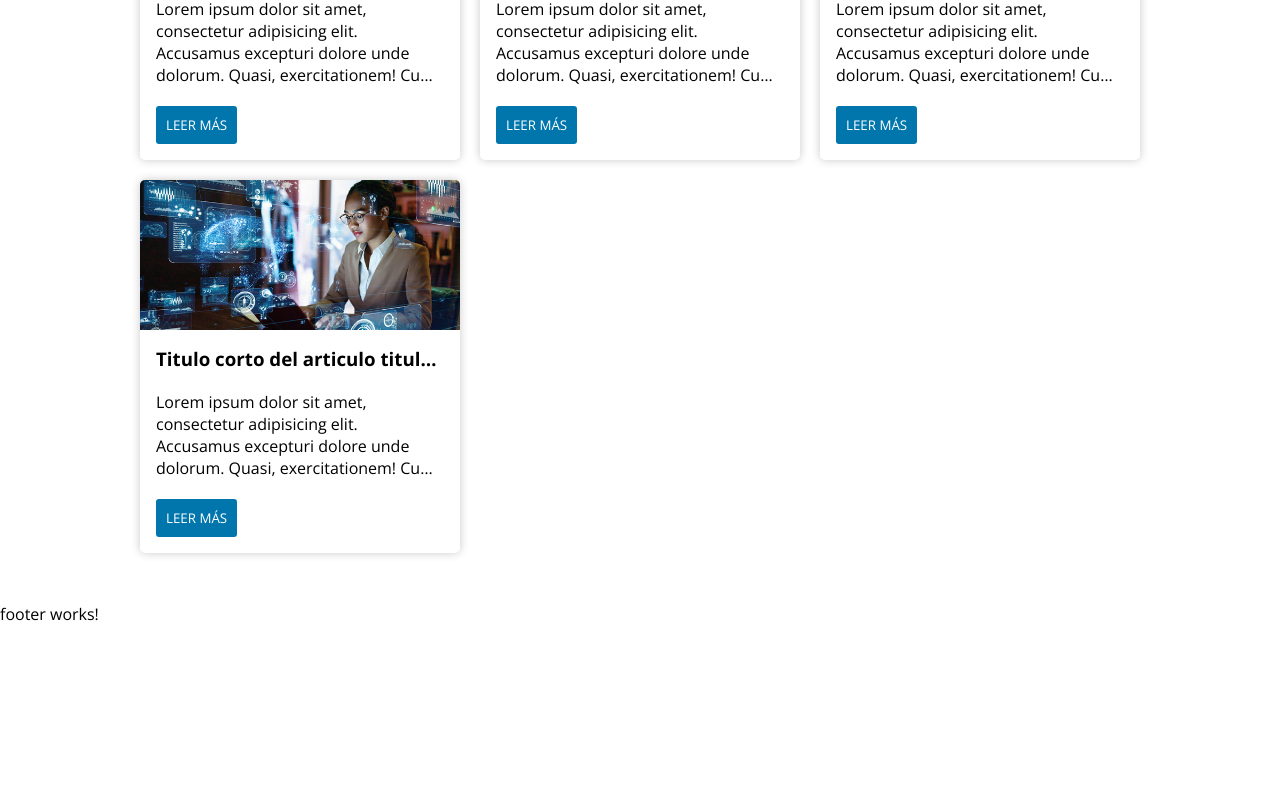
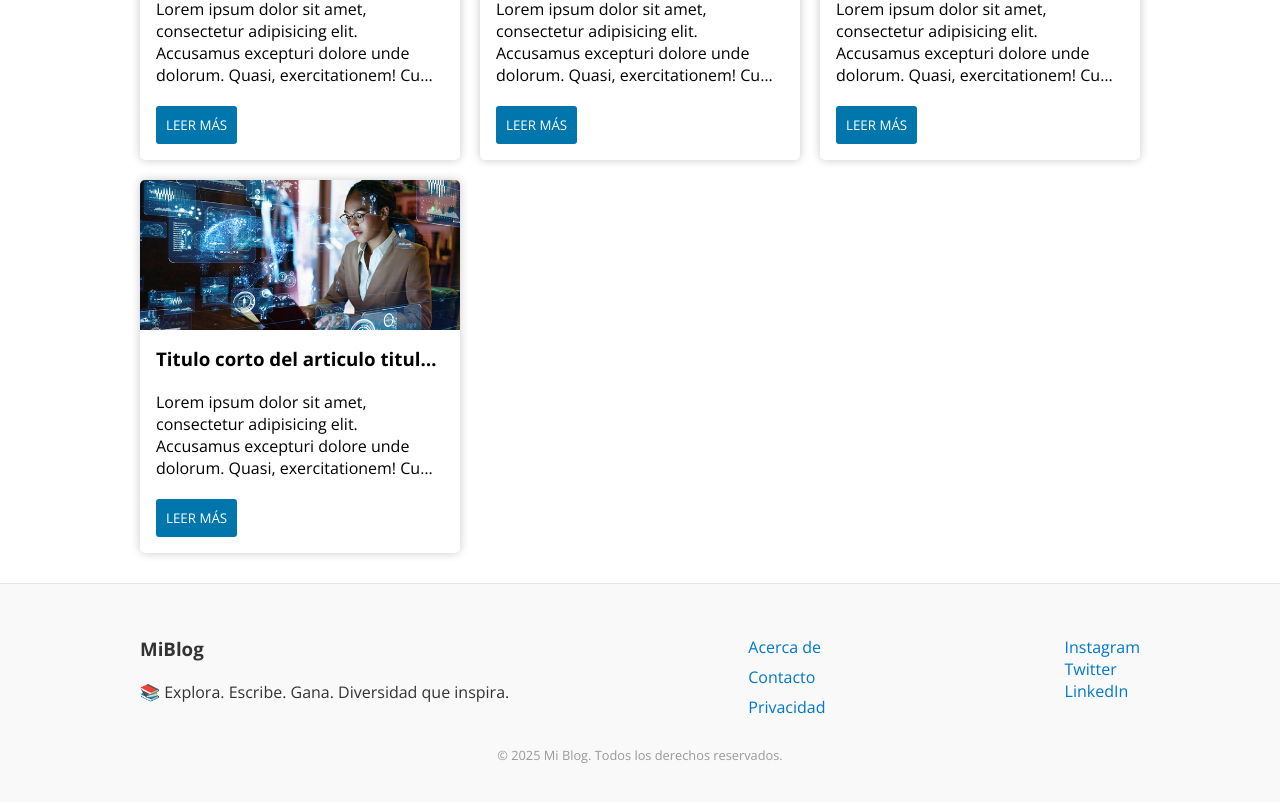
Before and after one commit to LisoProgrammer/blog_front, an Angular app: page / in a window 1280 px wide. Shown: the part 1657-2459 px from the top of the page. Before the commit the page ends 2302 px from the top, so only its background shows below. Built offline with nearby package versions, Linux system fonts and the light colour scheme.

Commit message:
footer básico

```diff
--- a/src/app/footer/footer.component.css
+++ b/src/app/footer/footer.component.css
@@ -0,0 +1,44 @@
+footer .container_sec {
+  display: flex;
+  flex-wrap: wrap;
+  justify-content: space-between; /* Distribuye al máximo el espacio horizontal */
+  align-items: flex-start;
+}
+
+.footer-links, .footer-social {
+  display: flex;
+  flex-direction: column; /* Cambia la dirección a columna */
+}
+
+.footer-links a {
+  margin-bottom: 8px; /* Espacio entre los enlaces */
+  text-decoration: none;
+  color: #0077cc;
+}
+
+.footer-links a:hover {
+  text-decoration: underline;
+}
+
+.footer-copy {
+  width: 100%;
+  text-align: center;
+  margin-top: 20px;
+  font-size: 0.8rem;
+  color: #999;
+}
+footer {
+  padding: 2rem 1rem;
+  background: #f9f9f9;
+  border-top: 1px solid rgb(231, 231, 231);
+  color: #333;
+}
+
+footer a {
+  color: #0077cc;
+  text-decoration: none;
+}
+
+footer a:hover {
+  text-decoration: underline;
+}
--- a/src/app/footer/footer.component.html
+++ b/src/app/footer/footer.component.html
@@ -1 +1,22 @@
-<p>footer works!</p>
+<footer>
+    <div class="container container_sec">
+        <div class="footer-about">
+            <h3>MiBlog</h3>
+            <p>📚 Explora. Escribe. Gana. Diversidad que inspira.</p>
+        </div>
+
+        <nav class="footer-links">
+            <a href="/about">Acerca de</a>
+            <a href="/contact">Contacto</a>
+            <a href="/privacy-policy">Privacidad</a>
+        </nav>
+
+        <div class="footer-social">
+            <a href="#" target="_blank">Instagram</a>
+            <a href="#" target="_blank">Twitter</a>
+            <a href="#" target="_blank">LinkedIn</a>
+        </div>
+
+        <p class="footer-copy">© 2025 Mi Blog. Todos los derechos reservados.</p>
+    </div>
+</footer>
```
